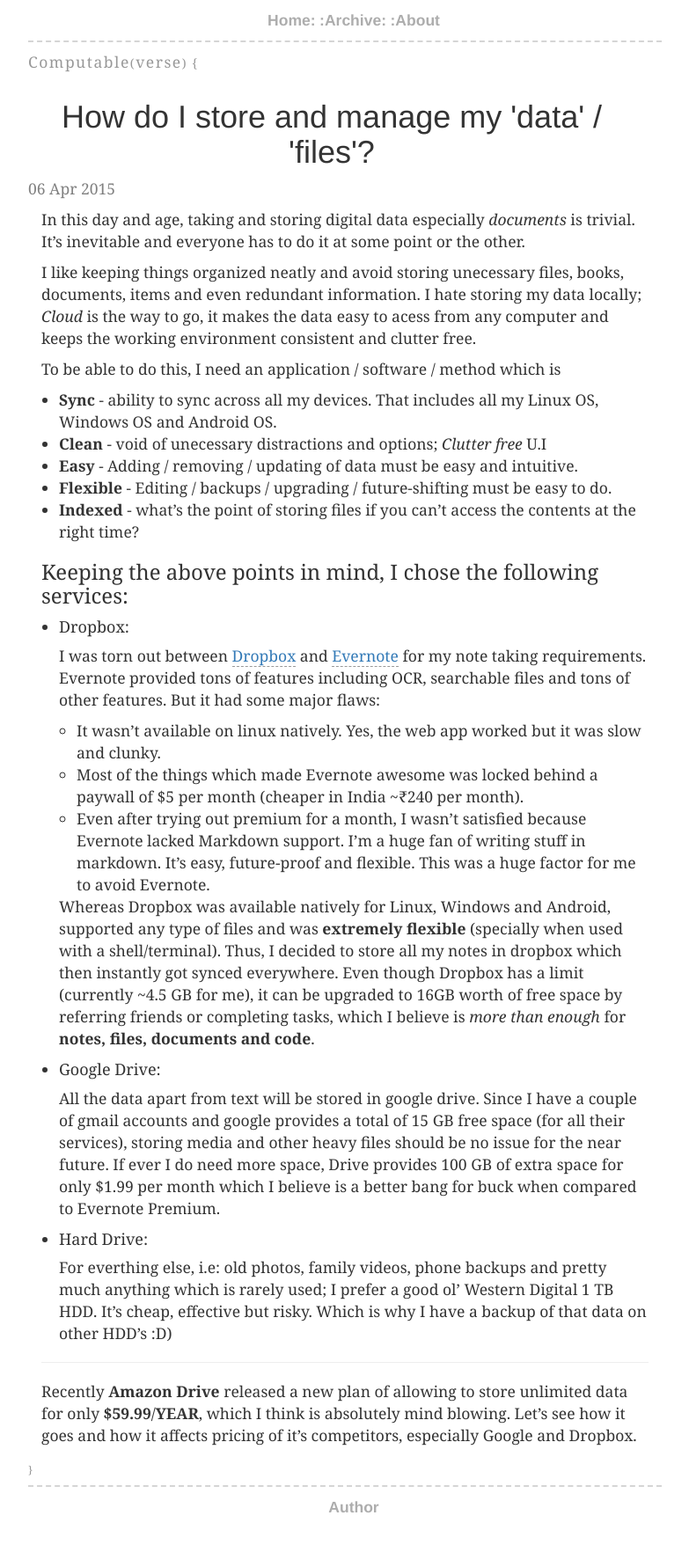
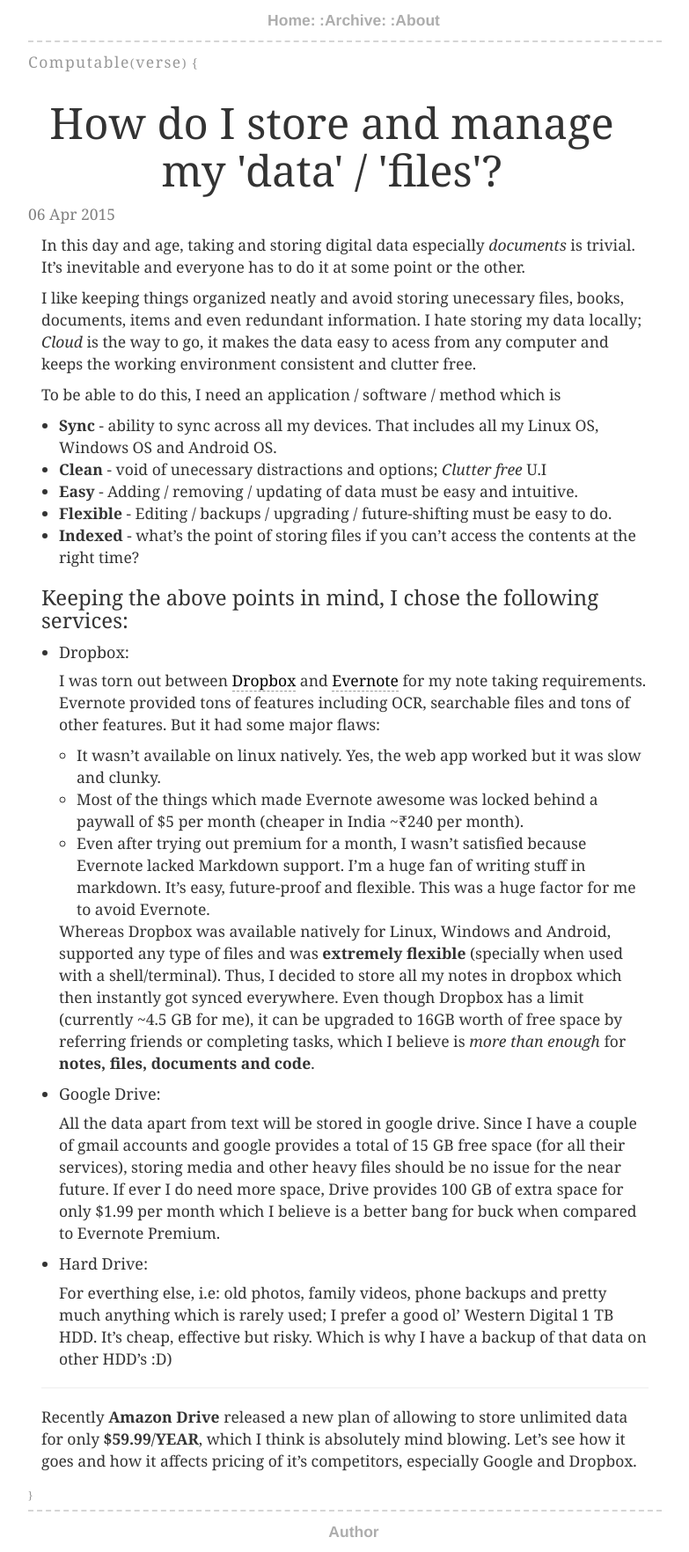
Before and after one commit to ACidDrinkeR/lol.github.io, a Jekyll site: the page built from _posts/2015-04-06-how-i-store-manage-data-files.md, in a window 1280 px wide. Shown: the whole page at 88% size, without its empty margins (263-1046 px from the left). Built offline with Jekyll 4.4.1, drawn with Linux system fonts in a browser that asks for light colours; before the commit the page ends 1736 px from its top, so only the background shows below that.

Commit message:
Update main.css

```diff
--- a/css/main.css
+++ b/css/main.css
@@ -14,6 +14,10 @@
         line-height: 2.5rem;
     }
 }*/
+
+h1, h2, h3, h4, h5, h6, .h1, .h2, .h3, .h4, .h5, .h6 {
+  font-family: 'Sorts Mill Goudy', Georgia, Times, serif;
+}
 
 .myMono{
     font-family: Consolas, monaco, monospace;
@@ -39,6 +43,7 @@
     /*color: #99ccdd;   Blue    */
     /*  color: #3ad789; Green   */
     font-size: 1em;
+    color: black;
     border-bottom: 1px dashed #999;
 }
 
@@ -135,8 +140,8 @@
     padding: 0px;
 }
 
-h1, h2, h3, h4, h5, h6 {
-
+h1 {
+    font-size: 3.5em;
 }
 
 /* ## POSTS ## */
```
